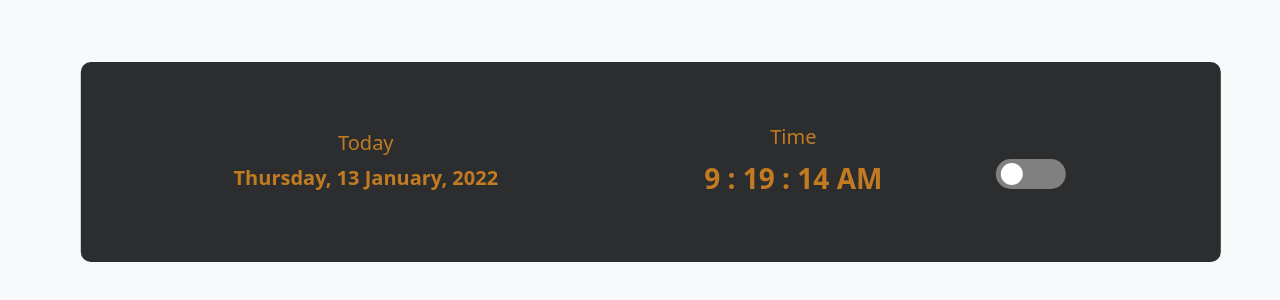
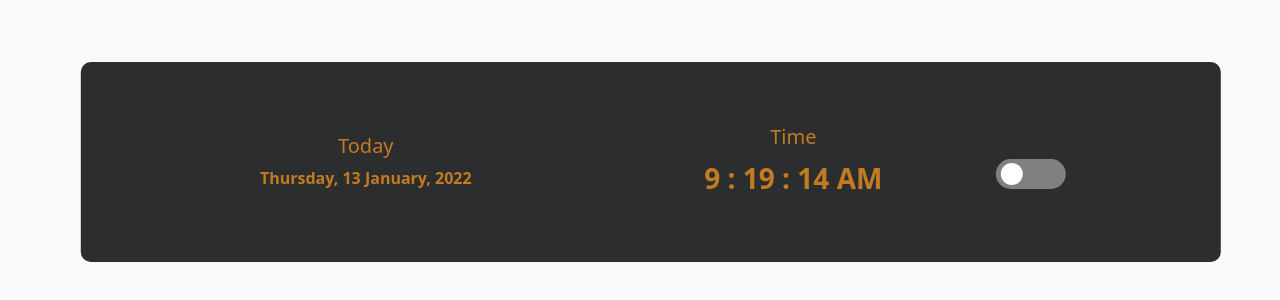
Before and after one commit to ShahadatShuvo/Digital-Clock, a plain HTML site: page index.html in a window 1280 px wide. Shown: the part 230-530 px from the top of the page. Drawn offline with nearby package versions, Linux system fonts and the light colour scheme.

Commit message:
updated..

```diff
--- a/index.html
+++ b/index.html
@@ -19,7 +19,7 @@
 <body class="bg-light p-4 mx-auto">
     <div class="container wrapper">
         <div class="row child justify-content-center display align-items-center" style="border-radius: 10px;">
-            <div class="col-10 col-md-5 text-center fs-5 fs-md-3">
+            <div class="col-10 col-md-5 text-center fs-6 fs-md-3">
                 <h5 id="title1">Today</h5>
                 <span id="today"></span>
                 <span></span>
```
